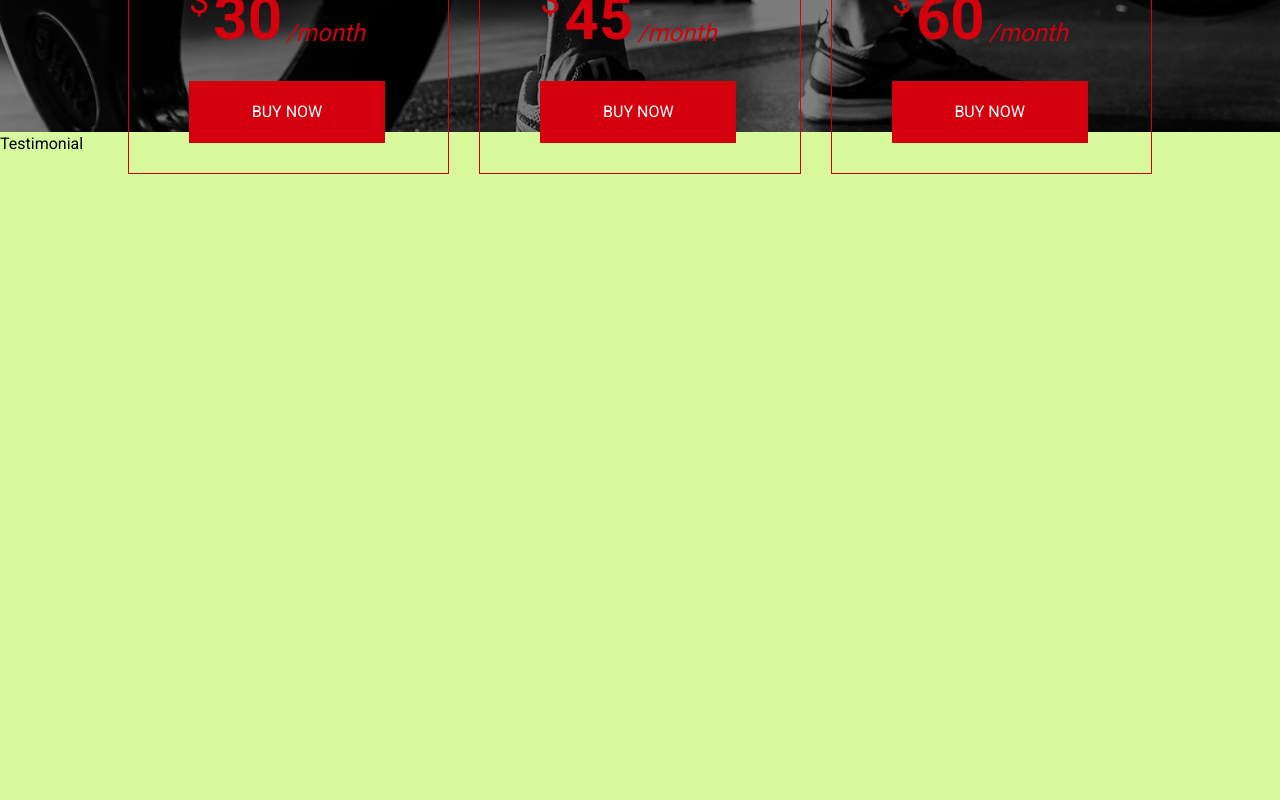
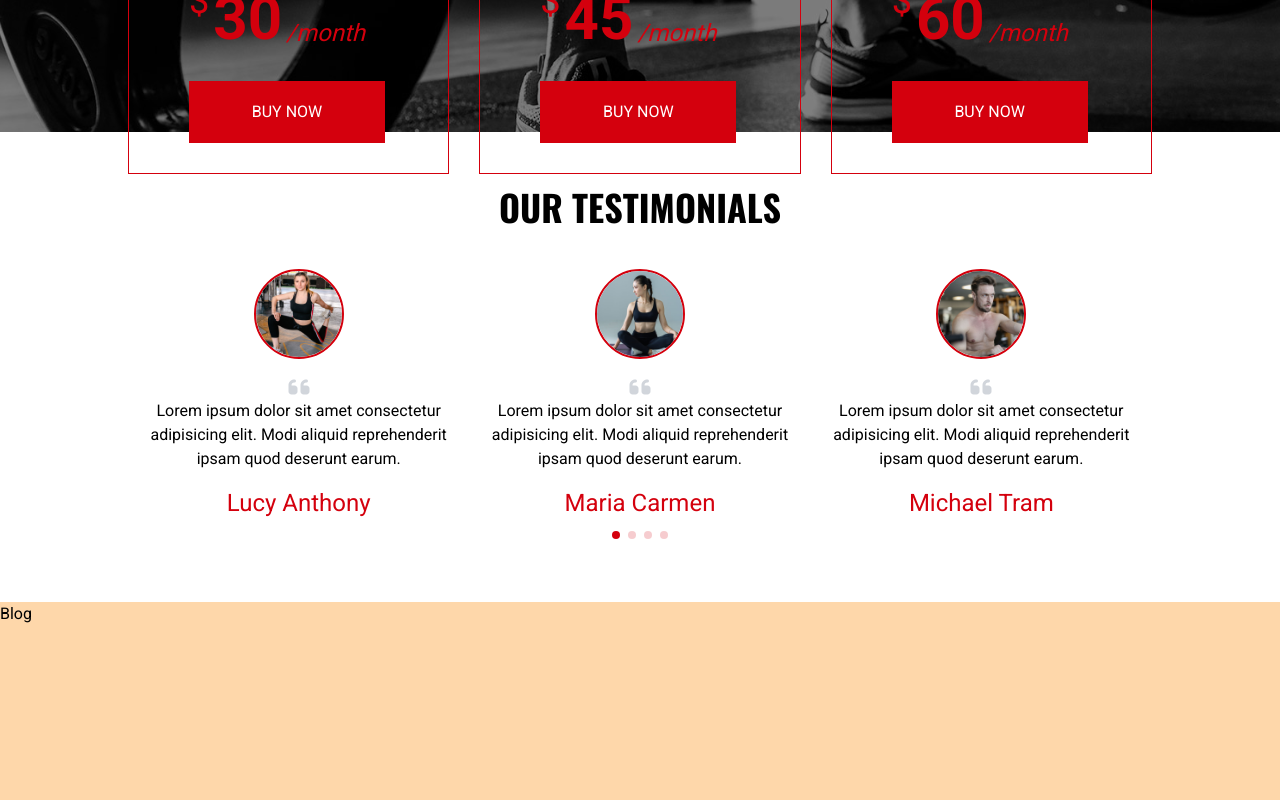
Before and after one commit to freetimezp/js-sport-06, a Next.js app: page / in a window 1280 px wide. Shown: the part 5100-5900 px from the top of the page. Built offline with nearby package versions, Linux system fonts and the light colour scheme.

Commit message:
08. js-sport-06. Testimonial Component.

```diff
--- a/app/globals.css
+++ b/app/globals.css
@@ -31,3 +31,8 @@
 .active {
   @apply text-accent;
 }
+
+.swiper-horizontal > .swiper-pagination-bullets .swiper-pagination-bullet,
+.swiper-pagination-horizontal.swiper-pagination-bullets .swiper-pagination-bullet {
+  @apply bg-accent;
+}
--- a/components/Testimonial.tsx
+++ b/components/Testimonial.tsx
@@ -1,9 +1,129 @@
+"use client";
 import React from 'react';
+import Image from 'next/image';
+
+import { FaQuoteLeft } from 'react-icons/fa6';
+
+import { Swiper, SwiperSlide } from 'swiper/react';
+import { Pagination } from 'swiper/modules';
+import 'swiper/css';
+import 'swiper/css/pagination';
+
+import { motion } from 'framer-motion';
+import { fadeIn } from '@/lib/variants';
+
+const testimonialData = [
+    {
+        id: 1,
+        img: '/assets/images/testimonial/lucy.jpg',
+        message: `Lorem ipsum dolor sit amet consectetur adipisicing elit.
+        Modi aliquid reprehenderit ipsam quod deserunt earum.`,
+        name: 'Lucy Anthony'
+    },
+    {
+        id: 2,
+        img: '/assets/images/testimonial/maria.jpg',
+        message: `Lorem ipsum dolor sit amet consectetur adipisicing elit.
+        Modi aliquid reprehenderit ipsam quod deserunt earum.`,
+        name: 'Maria Carmen'
+    },
+    {
+        id: 3,
+        img: '/assets/images/testimonial/michael.jpg',
+        message: `Lorem ipsum dolor sit amet consectetur adipisicing elit.
+        Modi aliquid reprehenderit ipsam quod deserunt earum.`,
+        name: 'Michael Tram'
+    },
+    {
+        id: 4,
+        img: '/assets/images/testimonial/lucy.jpg',
+        message: `Lorem ipsum dolor sit amet consectetur adipisicing elit.
+        Modi aliquid reprehenderit ipsam quod deserunt earum.`,
+        name: 'Lucy Anthony'
+    },
+    {
+        id: 5,
+        img: '/assets/images/testimonial/maria.jpg',
+        message: `Lorem ipsum dolor sit amet consectetur adipisicing elit.
+        Modi aliquid reprehenderit ipsam quod deserunt earum.`,
+        name: 'Maria Carmen'
+    },
+    {
+        id: 6,
+        img: '/assets/images/testimonial/michael.jpg',
+        message: `Lorem ipsum dolor sit amet consectetur adipisicing elit.
+        Modi aliquid reprehenderit ipsam quod deserunt earum.`,
+        name: 'Michael Tram'
+    },
+];
 
 const Testimonial = () => {
     return (
-        <section className='h-screen bg-lime-200' id='testimonial'>
-            Testimonial
+        <section className='py-12 xl:py-28' id='testimonial'>
+            <div className="container mx-auto">
+                <motion.h2
+                    variants={fadeIn('up', 0.4)}
+                    initial="hidden"
+                    whileInView={"show"}
+                    viewport={{ once: false, amount: 0.2 }}
+                    className='h2 text-center'
+                >
+                    Our Testimonials
+                </motion.h2>
+                <motion.div
+                    variants={fadeIn('up', 0.6)}
+                    initial="hidden"
+                    whileInView={"show"}
+                    viewport={{ once: false, amount: 0.2 }}
+                >
+                    <Swiper
+                        slidesPerView={1}
+                        spaceBetween={30}
+                        modules={[Pagination]}
+                        pagination={{
+                            clickable: true
+                        }}
+                        breakpoints={{
+                            768: {
+                                slidesPerView: 2,
+                                spaceBetween: 30
+                            },
+                            1024: {
+                                slidesPerView: 3,
+                                spaceBetween: 30
+                            },
+                        }}
+                        className='h-[320px]'
+                    >
+                        {testimonialData.map((person) => (
+                            <SwiperSlide
+                                key={person.id}
+                                className='h-full'
+                            >
+                                <div className='flex flex-col justify-center items-center gap-4
+                                    text-center h-full'>
+                                    <Image
+                                        src={person.img}
+                                        alt="person"
+                                        width={90}
+                                        height={90}
+                                        className='rounded-full border-2 border-accent'
+                                    />
+                                    <div className='flex flex-col justify-center items-center'>
+                                        <FaQuoteLeft className='text-2xl text-gray-300' />
+                                        <p className='max-w-[380px] mb-4'>
+                                            {person.message}
+                                        </p>
+                                        <span className='text-2xl text-accent'>
+                                            {person.name}
+                                        </span>
+                                    </div>
+                                </div>
+                            </SwiperSlide>
+                        ))}
+                    </Swiper>
+                </motion.div>
+            </div>
         </section>
     );
 }
```
